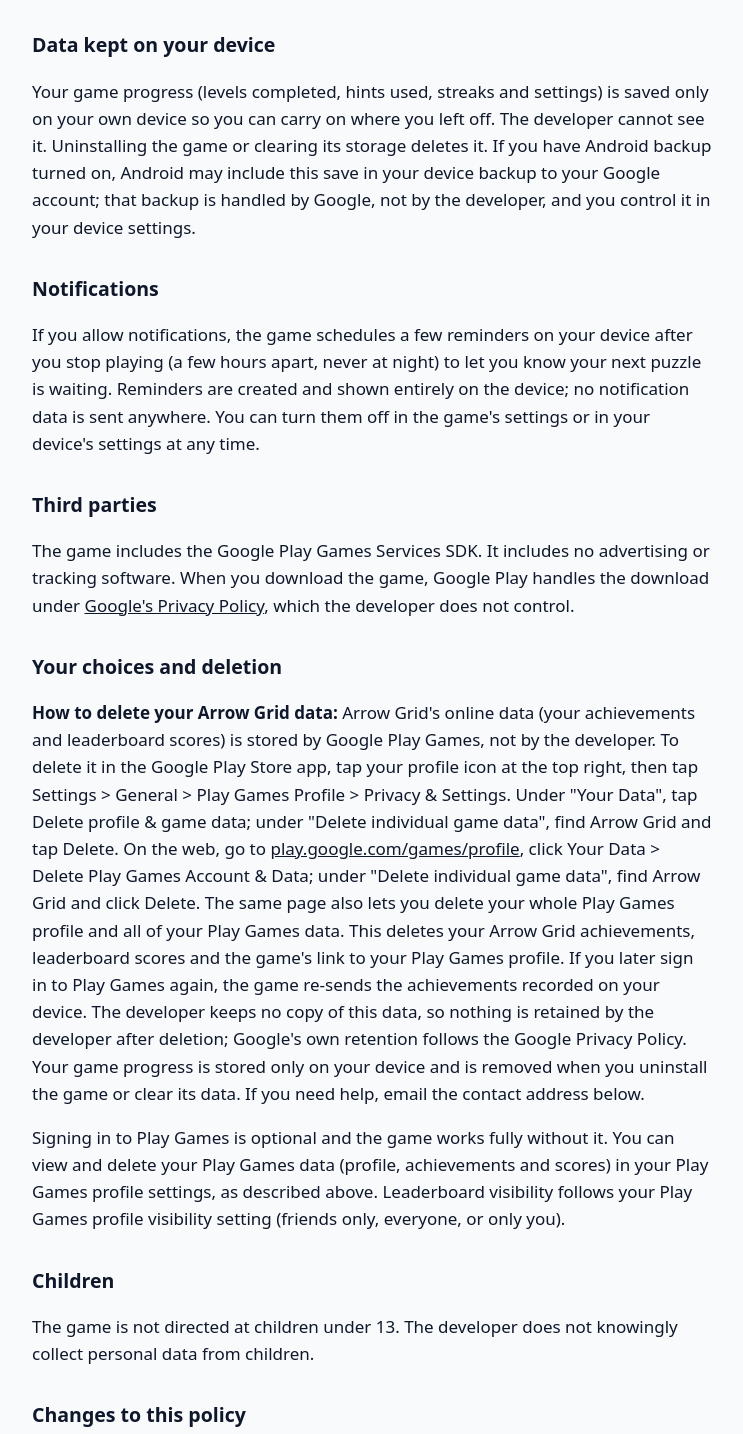
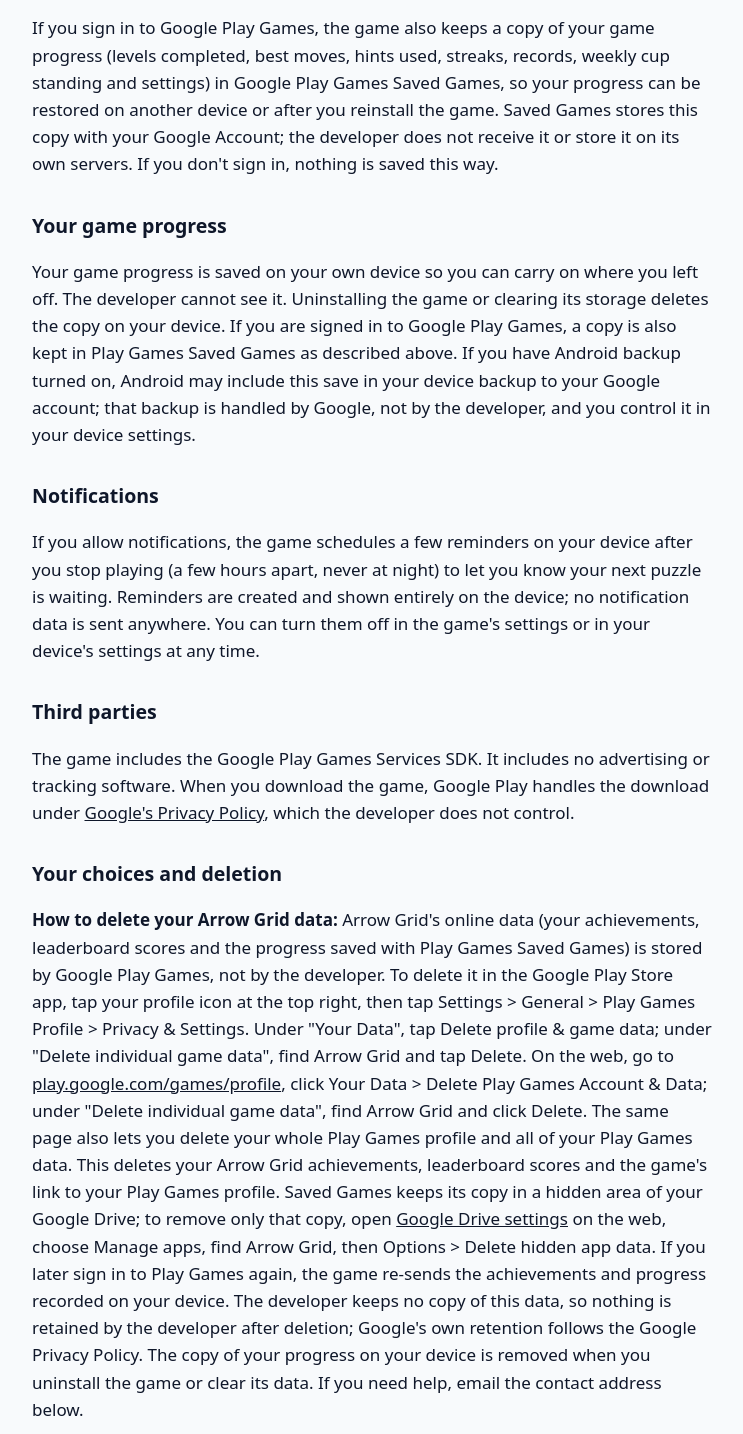
Before and after one commit to atishagrawal/arrowgrid-privacy, a plain HTML site: page index.html in a window 1280 px wide. Shown: the part 665-2099 px from the top of the page, without its empty margins (268-1011 px from the left). Drawn offline with Linux system fonts and the light colour scheme.

Commit message:
Policy: optional cloud save of game progress with Play Games Saved Games

```diff
--- a/index.html
+++ b/index.html
@@ -18,7 +18,7 @@
 <body>
 <main>
 <h1>Arrow Grid — Privacy Policy</h1>
-<p class="date">Effective 26 October 2026</p>
+<p class="date">Effective 29 October 2026</p>
 
 <p>Arrow Grid ("the game") is made by Atish Agrawal, an independent developer. This policy explains what the game
 does with your information. In short: <strong>the developer does not collect, store on its own servers, or share
@@ -34,12 +34,18 @@
 servers; Google processes it under the Google Play Games Services terms and the
 <a href="https://policies.google.com/privacy">Google Privacy Policy</a>. The Play
 Games SDK may also send diagnostics and analytics data to Google to keep the service stable.</p>
+<p>If you sign in to Google Play Games, the game also keeps a copy of your game progress (levels completed, best
+moves, hints used, streaks, records, weekly cup standing and settings) in Google Play Games Saved Games, so your
+progress can be restored on another device or after you reinstall the game. Saved Games stores this copy with your
+Google Account; the developer does not receive it or store it on its own servers. If you don't sign in, nothing is
+saved this way.</p>
 
-<h2>Data kept on your device</h2>
-<p>Your game progress (levels completed, hints used, streaks and settings) is saved only on your own device so you
-can carry on where you left off. The developer cannot see it. Uninstalling the game or clearing its storage deletes
-it. If you have Android backup turned on, Android may include this save in your device backup to your Google
-account; that backup is handled by Google, not by the developer, and you control it in your device settings.</p>
+<h2>Your game progress</h2>
+<p>Your game progress is saved on your own device so you can carry on where you left off. The developer cannot see
+it. Uninstalling the game or clearing its storage deletes the copy on your device. If you are signed in to Google
+Play Games, a copy is also kept in Play Games Saved Games as described above. If you have Android backup turned on,
+Android may include this save in your device backup to your Google account; that backup is handled by Google, not by
+the developer, and you control it in your device settings.</p>
 
 <h2>Notifications</h2>
 <p>If you allow notifications, the game schedules a few reminders on your device after you stop playing (a few
@@ -53,20 +59,22 @@
 <a href="https://policies.google.com/privacy">Google's Privacy Policy</a>, which the developer does not control.</p>
 
 <h2 id="deletion">Your choices and deletion</h2>
-<p><strong>How to delete your Arrow Grid data:</strong> Arrow Grid's online data (your achievements and leaderboard
-scores) is stored by Google Play Games, not by the developer. To delete it in the Google Play Store app, tap your
+<p><strong>How to delete your Arrow Grid data:</strong> Arrow Grid's online data (your achievements, leaderboard
+scores and the progress saved with Play Games Saved Games) is stored by Google Play Games, not by the developer. To delete it in the Google Play Store app, tap your
 profile icon at the top right, then tap Settings &gt; General &gt; Play Games Profile &gt; Privacy &amp; Settings. Under
 "Your Data", tap Delete profile &amp; game data; under "Delete individual game data", find Arrow Grid and tap Delete.
 On the web, go to <a href="https://play.google.com/games/profile">play.google.com/games/profile</a>, click Your Data &gt;
 Delete Play Games Account &amp; Data; under "Delete individual game data", find Arrow Grid and click Delete. The same
 page also lets you delete your whole Play Games profile and all of your Play Games data. This deletes your Arrow Grid
-achievements, leaderboard scores and the game's link to your Play Games profile. If you later sign in to Play Games again,
-the game re-sends the achievements recorded on your device. The developer keeps no copy of this
-data, so nothing is retained by the developer after deletion; Google's own retention follows the Google Privacy
-Policy. Your game progress is stored only on your device and is removed when you uninstall the game or clear its
-data. If you need help, email the contact address below.</p>
+achievements, leaderboard scores and the game's link to your Play Games profile. Saved Games keeps its copy in a hidden
+area of your Google Drive; to remove only that copy, open <a href="https://drive.google.com/drive/settings">Google Drive
+settings</a> on the web, choose Manage apps, find Arrow Grid, then Options &gt; Delete hidden app data. If you later sign in
+to Play Games again, the game re-sends the achievements and progress recorded on your device. The developer keeps no copy of
+this data, so nothing is retained by the developer after deletion; Google's own retention follows the Google Privacy
+Policy. The copy of your progress on your device is removed when you uninstall the game or clear its data. If you need
+help, email the contact address below.</p>
 <p>Signing in to Play Games is optional and the game works fully without it. You can view and delete your Play Games data (profile,
-achievements and scores) in your Play Games profile settings, as described above. Leaderboard visibility follows your Play Games
+achievements, scores and saved progress) in your Play Games profile settings and Google Drive, as described above. Leaderboard visibility follows your Play Games
 profile visibility setting (friends only, everyone, or only you).</p>
 
 <h2>Children</h2>
```
